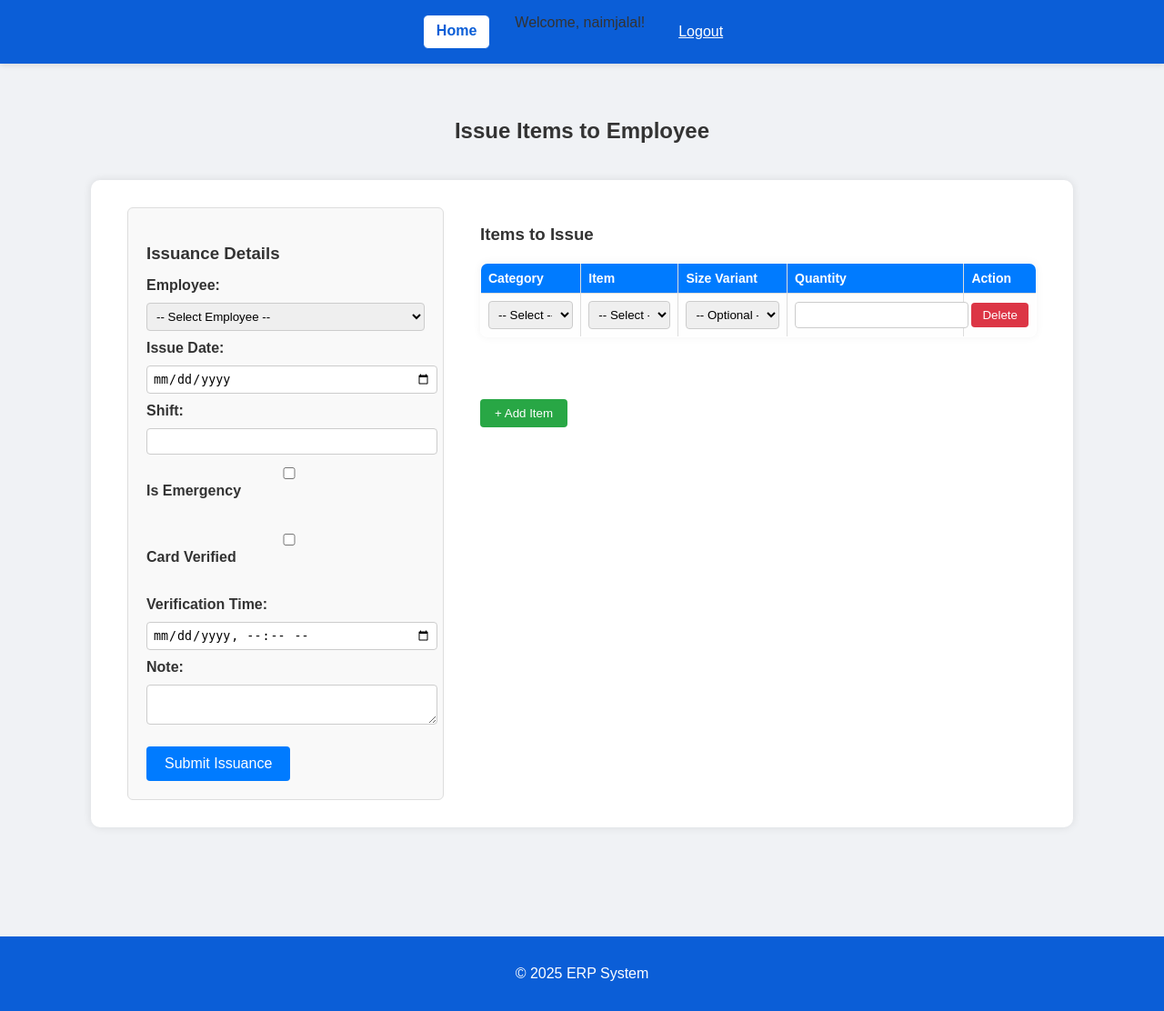
After one commit to Naimjalal/erp-django-capstone, a Django app: page /inventory/issue-items/ in a window 1280 px wide. The commit adds this page. Shown: the whole page at 91% size. Run offline with Django 5.2, Linux system fonts and the light colour scheme; a user stored in the database is signed in; data that the repository does not hold is empty.

Commit message:
created issuance logic with size variant qty

```diff
--- a/employees/templates/base.html
+++ b/employees/templates/base.html
@@ -35,6 +35,7 @@
         <a href="{% url 'add_size_variant' %}">Add Size Variant</a>
         <a href="{% url 'add_stock_receipt' %}">Add Stock Receipt</a>
         <a href="{% url 'stock_receipt_list' %}">All Stock Receipt</a>
+        <a href="{% url 'add_item_issuance' %}">Issue Items</a>
       {% endif %}
 
       {# Common for all authenticated users #}
--- /dev/null
+++ b/inventory/templates/inventory/add_item_issuance.html
@@ -0,0 +1,244 @@
+{% extends 'base.html' %}
+{% load static %}
+
+{% block content %}
+<h2>Issue Items to Employee</h2>
+
+<form method="post">
+  {% csrf_token %}
+
+  <div class="form-container" style="display: flex; gap: 40px;">
+
+    <!-- Left: Issuance Details -->
+    <div class="issuance-form">
+      <h3>Issuance Details</h3>
+      <label>Employee:</label>
+      <select name="employee" required>
+        <option value="">-- Select Employee --</option>
+        {% for emp in employees %}
+          <option value="{{ emp.id }}">{{ emp }}</option>
+        {% endfor %}
+      </select>
+
+      <label>Issue Date:</label>
+      <input type="date" name="issue_date" required>
+
+      <label>Shift:</label>
+      <input type="text" name="shift">
+
+      <label><input type="checkbox" name="is_emergency"> Is Emergency</label><br>
+      <label><input type="checkbox" name="card_verified"> Card Verified</label><br>
+
+      <label>Verification Time:</label>
+      <input type="datetime-local" name="verification_time">
+
+      <label>Note:</label>
+      <textarea name="note"></textarea>
+
+      <br>
+      <button type="submit">Submit Issuance</button>
+    </div>
+
+    <!-- Right: Items Table -->
+    <div class="item-formset">
+      <h3>Items to Issue</h3>
+      <table border="1" width="100%">
+        <thead>
+          <tr>
+            <th>Category</th>
+            <th>Item</th>
+            <th>Size Variant</th>
+            <th>Quantity</th>
+            <th>Action</th>
+          </tr>
+        </thead>
+        <tbody id="items-body">
+          <!-- One default row -->
+          <tr class="item-row">
+            <td>
+              <select class="category-dropdown">
+                <option value="">-- Select --</option>
+                {% for cat in categories %}
+                  <option value="{{ cat.id }}">{{ cat.category_name }}</option>
+                {% endfor %}
+              </select>
+            </td>
+            <td>
+              <select name="item[]" class="item-dropdown" required>
+                <option value="">-- Select --</option>
+              </select>
+            </td>
+            <td>
+              <select name="size_variant[]" class="size-dropdown">
+                <option value="">-- Optional --</option>
+              </select>
+            </td>
+            <td>
+              <input type="number" name="quantity[]" min="1" required>
+            </td>
+            <td>
+              <button type="button" class="delete-row">Delete</button>
+            </td>
+          </tr>
+        </tbody>
+      </table>
+
+      <br>
+      <button type="button" id="add-row">+ Add Item</button>
+    </div>
+
+  </div>
+</form>
+
+<script>
+  const itemData = {{ item_data|safe }};
+  const sizeData = {{ size_variant_data|safe }};
+
+  function updateItemDropdown(row, categoryId) {
+    const itemDropdown = row.querySelector('.item-dropdown');
+    itemDropdown.innerHTML = '<option value="">-- Select --</option>';
+    (itemData[categoryId] || []).forEach(item => {
+      const opt = document.createElement('option');
+      opt.value = item.id;
+      opt.textContent = item.name;
+      itemDropdown.appendChild(opt);
+    });
+  }
+
+  function updateSizeDropdown(row, itemId) {
+    const sizeDropdown = row.querySelector('.size-dropdown');
+    sizeDropdown.innerHTML = '<option value="">-- Optional --</option>';
+    (sizeData[itemId] || []).forEach(variant => {
+      const opt = document.createElement('option');
+      opt.value = variant.id;
+      opt.textContent = variant.size_label;
+      sizeDropdown.appendChild(opt);
+    });
+  }
+
+  // Event delegation for dynamic rows
+  document.getElementById('items-body').addEventListener('change', function (e) {
+    const row = e.target.closest('.item-row');
+    if (e.target.classList.contains('category-dropdown')) {
+      updateItemDropdown(row, e.target.value);
+      row.querySelector('.size-dropdown').innerHTML = '<option value="">-- Optional --</option>';
+    }
+    if (e.target.classList.contains('item-dropdown')) {
+      updateSizeDropdown(row, e.target.value);
+    }
+  });
+
+  document.getElementById('add-row').addEventListener('click', () => {
+    const row = document.querySelector('.item-row');
+    const newRow = row.cloneNode(true);
+
+    // Clear all inputs/selects
+    newRow.querySelectorAll('select, input').forEach(input => input.value = '');
+
+    document.getElementById('items-body').appendChild(newRow);
+  });
+
+  document.addEventListener('click', function (e) {
+    if (e.target.classList.contains('delete-row')) {
+      const row = e.target.closest('tr');
+      const rows = document.querySelectorAll('.item-row');
+      if (rows.length > 1) row.remove();
+    }
+  });
+</script>
+
+<style>
+  .form-container {
+    display: flex;
+    gap: 40px;
+    align-items: flex-start;
+  }
+
+  .issuance-form {
+    flex: 1;
+    background: #f9f9f9;
+    padding: 20px;
+    border-radius: 6px;
+    border: 1px solid #ddd;
+  }
+
+  .issuance-form label {
+    display: block;
+    margin-top: 10px;
+    font-weight: bold;
+  }
+
+  .issuance-form input,
+  .issuance-form select,
+  .issuance-form textarea {
+    width: 100%;
+    padding: 6px;
+    margin-top: 4px;
+    border: 1px solid #ccc;
+    border-radius: 4px;
+  }
+
+  .issuance-form button[type="submit"] {
+    margin-top: 20px;
+    padding: 10px 20px;
+    background: #007bff;
+    color: white;
+    border: none;
+    border-radius: 4px;
+    cursor: pointer;
+  }
+
+  .item-formset {
+    flex: 2;
+  }
+
+  .item-formset table {
+    width: 100%;
+    border-collapse: collapse;
+  }
+
+  .item-formset th,
+  .item-formset td {
+    padding: 8px;
+    border: 1px solid #ddd;
+  }
+
+  .item-formset th {
+    background-color: #007bff;
+    color: white;
+    text-align: left;
+  }
+
+  .item-formset td select,
+  .item-formset td input {
+    width: 100%;
+    padding: 6px;
+    border-radius: 4px;
+    border: 1px solid #ccc;
+  }
+
+  .item-formset button {
+    padding: 6px 12px;
+    background-color: #dc3545;
+    color: white;
+    border: none;
+    border-radius: 4px;
+    cursor: pointer;
+  }
+
+  #add-row {
+    margin-top: 10px;
+    background-color: #28a745;
+    color: white;
+    border: none;
+    padding: 8px 16px;
+    border-radius: 4px;
+    cursor: pointer;
+  }
+
+  h2, h3 {
+    margin-bottom: 15px;
+  }
+</style>
+
+{% endblock %}
--- a/inventory/urls.py
+++ b/inventory/urls.py
@@ -14,6 +14,9 @@ urlpatterns = [
     path('receipts/<int:pk>/', views.receipt_detail, name='receipt_detail'),
     path('stock-receipt/<int:pk>/', views.receipt_detail, name='stock_receipt_detail'),
     path('stock-receipt/delete/<int:pk>/', views.delete_stock_receipt, name='delete_stock_receipt'),
+    path('issue-items/', views.add_item_issuance, name='add_item_issuance'),
+    path('issuances/', views.item_issuance_list, name='item_issuance_list'),
+
 
 
 
--- a/inventory/views.py
+++ b/inventory/views.py
@@ -1,13 +1,17 @@
 from django.shortcuts import render,redirect,get_object_or_404
-from .forms import InventoryCategoryForm, InventoryItemForm, SizeVariantForm,StockReceiptForm, StockReceiptItemFormSet
-from .models import Inventory_Item,SizeVariant, StockReceipt, StockReceiptItem, Supplier,Inventory_Category
+from django.forms import modelform_factory, inlineformset_factory
+from django.contrib import messages
+from django.contrib.auth.decorators import login_required
+from .forms import InventoryCategoryForm, InventoryItemForm, SizeVariantForm,StockReceiptForm, StockReceiptItemFormSet,ItemIssuanceForm, ItemIssuanceItemForm
+from .models import Inventory_Item,SizeVariant, StockReceipt, StockReceiptItem, Supplier,Inventory_Category,ItemIssuance,ItemIssuanceItem
 from django.db.models import Sum
 from collections import defaultdict
-from employees.models import Store
+from employees.models import Store,Employee
 from django.utils import timezone
 from django.core.serializers.json import DjangoJSONEncoder
 from django.http import JsonResponse
 import json
+from django.forms import modelformset_factory
 # Create your views here.
 
 def add_inventory_category(request):
@@ -64,25 +68,45 @@ def add_size_variant(request):
     else:
         form = SizeVariantForm()
 
-    # Group variants and include qty data
     grouped_variants = defaultdict(list)
+
     for variant in SizeVariant.objects.select_related('item'):
+        # 1. Total stock received from StockReceiptItem
         total_received = StockReceiptItem.objects.filter(size_variant=variant).aggregate(
             total=Sum('quantity_received')
         )['total'] or 0
 
-        # For now current_qty = total_received (subtract returns/issuance later)
+        # 2. Total stock issued from ItemIssuanceItem
+        total_issued = ItemIssuanceItem.objects.filter(size_variant=variant).aggregate(
+            total=Sum('quantity')
+        )['total'] or 0
+
+        # 3. Calculate current available stock
+        calculated_current = total_received - total_issued
+
+        # 4. Update values in the DB if needed
+        if (
+            variant.quantity_original != total_received or
+            variant.quantity_current != calculated_current
+        ):
+            variant.quantity_original = total_received
+            variant.quantity_current = max(0, calculated_current)
+            variant.save()
+
+        # 5. Prepare grouped data for template
         grouped_variants[variant.item].append({
             'variant': variant,
-            'original_qty': total_received,
-            'current_qty': total_received,
+            'original_qty': variant.quantity_original,
+            'current_qty': variant.quantity_current,
         })
 
     context = {
         'form': form,
-        'grouped_variants': grouped_variants.items(),  # item -> list of {variant, qtys}
+        'grouped_variants': grouped_variants.items(),
     }
+
     return render(request, 'inventory/add_size_variant.html', context)
+
 
 def edit_size_variant(request, pk):
     size_variant = get_object_or_404(SizeVariant, pk=pk)
@@ -204,3 +228,83 @@ def delete_stock_receipt(request, pk):
         return redirect('stock_receipt_list')  # back to list after deletion
 
     return render(request, 'inventory/confirm_delete_receipt.html', {'receipt': receipt})
+
+@login_required
+def add_item_issuance(request):
+    categories = Inventory_Category.objects.all()
+    items = Inventory_Item.objects.select_related('category')
+    size_variants = SizeVariant.objects.select_related('item')
+    employees = Employee.objects.all()
+
+    if request.method == 'POST':
+        issuance = ItemIssuance.objects.create(
+            employee_id=request.POST.get('employee'),
+            issue_date=request.POST.get('issue_date'),
+            shift=request.POST.get('shift'),
+            is_emergency=bool(request.POST.get('is_emergency')),
+            card_verified=bool(request.POST.get('card_verified')),
+            verification_time=request.POST.get('verification_time') or None,
+            note=request.POST.get('note'),
+            issued_by=request.user
+        )
+
+        items_list = request.POST.getlist('item[]')
+        sizes_list = request.POST.getlist('size_variant[]')
+        qty_list = request.POST.getlist('quantity[]')
+
+        for i in range(len(items_list)):
+            item_id = items_list[i]
+            size_id = sizes_list[i] or None
+            quantity = int(qty_list[i])
+
+            ItemIssuanceItem.objects.create(
+                issuance=issuance,
+                item_id=item_id,
+                size_variant_id=size_id,
+                quantity=quantity
+            )
+
+            # ✅ Move inside POST: Subtract issued qty from SizeVariant
+            if size_id:
+                size_variant = SizeVariant.objects.get(id=size_id)
+                size_variant.quantity_current = max(0, size_variant.quantity_current - quantity)
+                size_variant.save()
+
+        return redirect('item_issuance_list')  # ✅ success redirect
+
+    # GET method → prepare form
+    item_data = {}
+    for item in items:
+        item_data.setdefault(item.category_id, []).append({
+            'id': item.id,
+            'name': item.item_name,
+            'has_expiry': item.has_expiry
+        })
+
+    size_variant_data = {}
+    for sv in size_variants:
+        size_variant_data.setdefault(sv.item_id, []).append({
+            'id': sv.id,
+            'size_label': sv.size_label
+        })
+
+    item_expiry_map = {item.id: item.has_expiry for item in items}
+
+    context = {
+        'employees': employees,
+        'categories': categories,
+        'item_data': json.dumps(item_data),
+        'size_variant_data': json.dumps(size_variant_data),
+        'item_expiry_map': json.dumps(item_expiry_map),
+    }
+
+    return render(request, 'inventory/add_item_issuance.html', context)
+
+
+
+
+def item_issuance_list(request):
+    issuances = ItemIssuance.objects.all().order_by('-issue_date')
+    return render(request, 'inventory/item_issuance_list.html', {
+        'issuances': issuances
+    })
```
Also changed, not shown: inventory/admin.py (+7 -1 lines), inventory/forms.py (+16 -1 lines), inventory/templates/inventory/item_issuance_list.html (added, +23 -0 lines), media/attachments/1_IGj5l3R.png (added).
